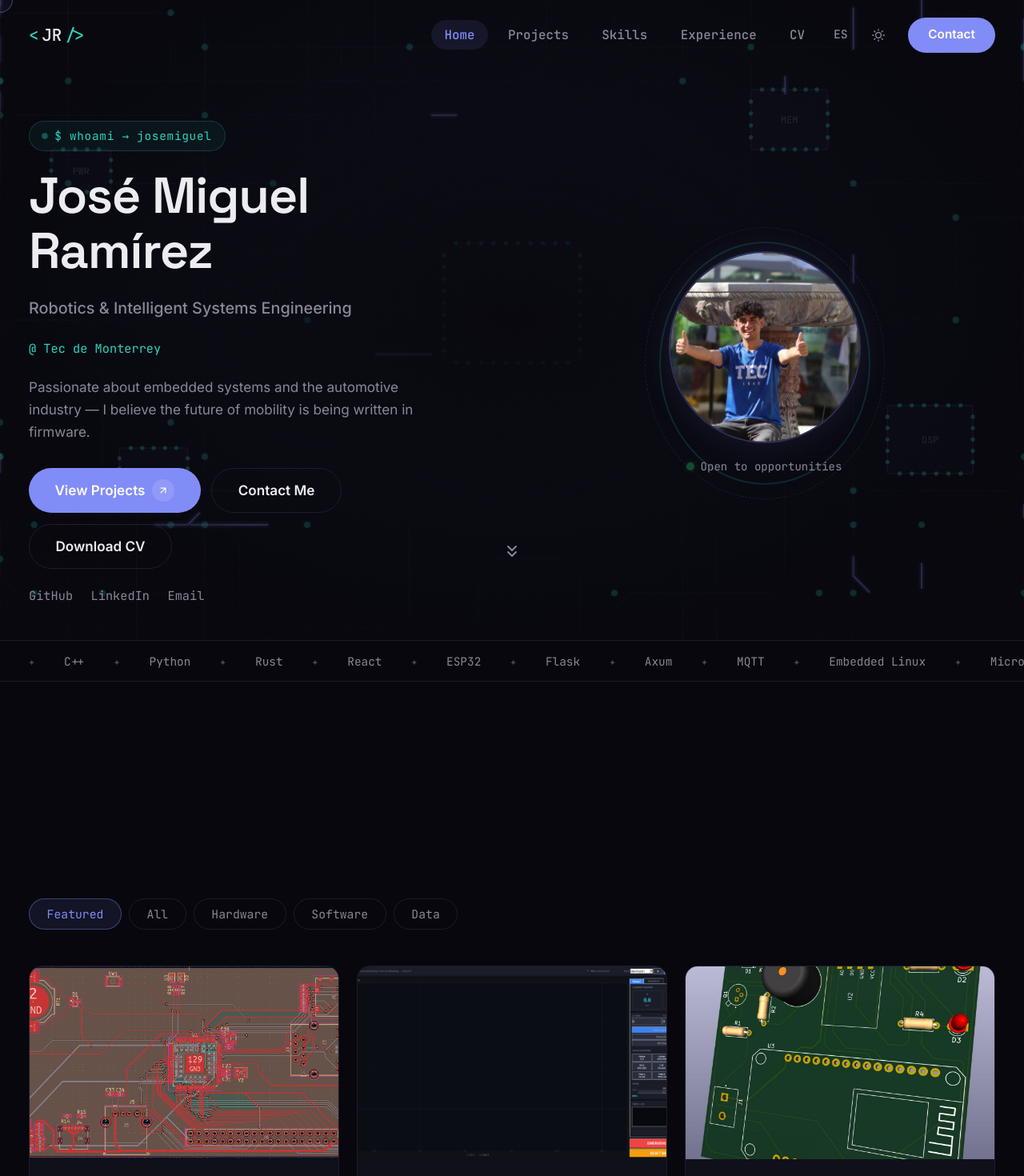
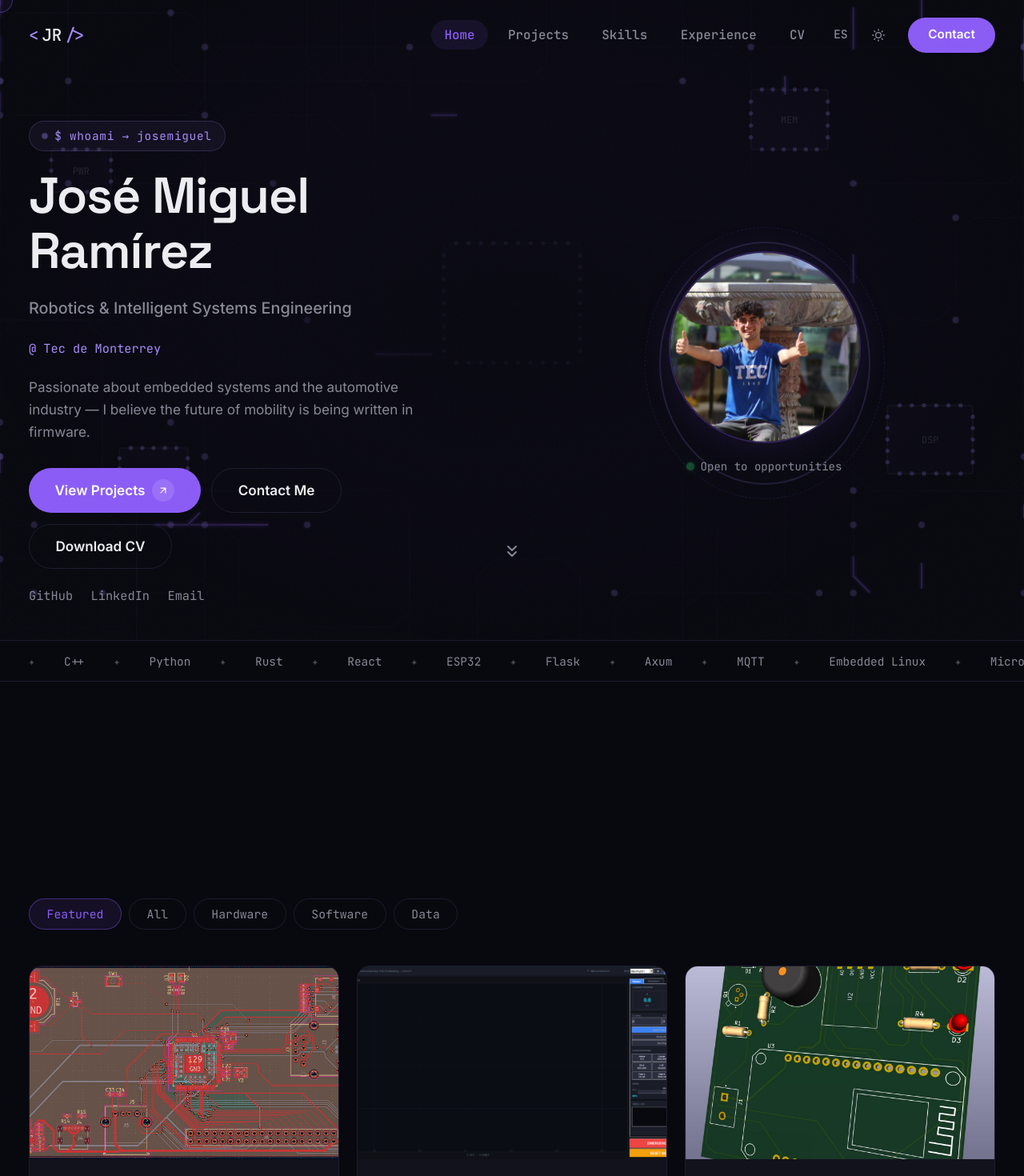
Before and after one commit to JmiguelRamriez/Portafolio, a React (Vite) app: page / in a window 1280 px wide. Shown: the top 1470 px of the page at 80% size. Built offline with nearby package versions, Linux system fonts and the light colour scheme.

Commit message:
unify palette around original purple (#8b5cf6), replace all indigo/teal references, i18n hero status

```diff
--- a/src/App.css
+++ b/src/App.css
@@ -87,12 +87,12 @@ nav.scrolled {
 
 .nav-link:hover {
   color: var(--text);
-  background: rgba(129, 140, 248, 0.08);
+  background: rgba(139, 92, 246, 0.08);
 }
 
 .nav-link.active {
   color: var(--accent);
-  background: rgba(129, 140, 248, 0.1);
+  background: rgba(139, 92, 246, 0.1);
 }
 
 .nav-cta {
@@ -273,7 +273,7 @@ nav.scrolled {
   position: absolute;
   inset: -12px;
   border-radius: 50%;
-  border: 2px solid rgba(45, 212, 191, 0.15);
+  border: 2px solid rgba(167, 139, 250, 0.15);
   z-index: 0;
 }
 
@@ -282,7 +282,7 @@ nav.scrolled {
   position: absolute;
   inset: -20px;
   border-radius: 50%;
-  border: 1px dashed rgba(129, 140, 248, 0.15);
+  border: 1px dashed rgba(139, 92, 246, 0.15);
 }
 
 .hero-photo {
@@ -292,10 +292,10 @@ nav.scrolled {
   height: 240px;
   border-radius: 50%;
   overflow: hidden;
-  border: 2px solid rgba(129, 140, 248, 0.3);
+  border: 2px solid rgba(139, 92, 246, 0.3);
   box-shadow:
-    0 0 40px rgba(129, 140, 248, 0.12),
-    inset 0 0 40px rgba(129, 140, 248, 0.04);
+    0 0 40px rgba(139, 92, 246, 0.12),
+    inset 0 0 40px rgba(139, 92, 246, 0.04);
   opacity: 0;
   animation: photo-reveal 0.8s cubic-bezier(0.16, 1, 0.3, 1) 0.3s forwards;
 }
@@ -304,14 +304,14 @@ nav.scrolled {
   from {
     opacity: 0;
     transform: scale(0.88);
-    box-shadow: 0 0 0px rgba(129, 140, 248, 0);
+    box-shadow: 0 0 0px rgba(139, 92, 246, 0);
   }
   to {
     opacity: 1;
     transform: scale(1);
     box-shadow:
-      0 0 40px rgba(129, 140, 248, 0.12),
-      inset 0 0 40px rgba(129, 140, 248, 0.04);
+      0 0 40px rgba(139, 92, 246, 0.12),
+      inset 0 0 40px rgba(139, 92, 246, 0.04);
   }
 }
 
--- a/src/components/BackToTop.css
+++ b/src/components/BackToTop.css
@@ -6,7 +6,7 @@
   width: 44px;
   height: 44px;
   border-radius: 50%;
-  border: 1px solid rgba(129, 140, 248, 0.3);
+  border: 1px solid rgba(139, 92, 246, 0.3);
   background: rgba(7, 7, 13, 0.85);
   backdrop-filter: blur(8px);
   color: var(--accent);
@@ -28,7 +28,7 @@
 
 .back-to-top:hover {
   border-color: var(--accent);
-  box-shadow: 0 0 20px rgba(129, 140, 248, 0.25);
+  box-shadow: 0 0 20px rgba(139, 92, 246, 0.25);
 }
 
 @media (max-width: 768px) {
--- a/src/components/CircuitBg.css
+++ b/src/components/CircuitBg.css
@@ -46,14 +46,14 @@
 }
 
 .chip rect {
-  fill: rgba(129, 140, 248, 0.03);
+  fill: rgba(139, 92, 246, 0.03);
   stroke: var(--border);
   stroke-width: 1.4;
   transition: fill 0.25s, stroke 0.25s, filter 0.25s;
 }
 
 .chip.active rect {
-  fill: rgba(129, 140, 248, 0.1);
+  fill: rgba(139, 92, 246, 0.1);
   stroke: var(--accent);
   filter: drop-shadow(0 0 6px var(--accent));
 }
--- a/src/components/Contact.css
+++ b/src/components/Contact.css
@@ -49,8 +49,8 @@
   width: 44px;
   height: 44px;
   border-radius: 12px;
-  background: rgba(129, 140, 248, 0.08);
-  border: 1px solid rgba(129, 140, 248, 0.2);
+  background: rgba(139, 92, 246, 0.08);
+  border: 1px solid rgba(139, 92, 246, 0.2);
   display: flex;
   align-items: center;
   justify-content: center;
@@ -182,8 +182,8 @@ a.contact-info-value:hover {
 .form-group input:focus,
 .form-group textarea:focus {
   border-color: var(--accent);
-  background: rgba(129, 140, 248, 0.04);
-  box-shadow: 0 0 0 3px rgba(129, 140, 248, 0.1);
+  background: rgba(139, 92, 246, 0.04);
+  box-shadow: 0 0 0 3px rgba(139, 92, 246, 0.1);
 }
 
 .btn-loading {
--- a/src/components/Cursor.css
+++ b/src/components/Cursor.css
@@ -19,8 +19,8 @@
 .cursor-follower {
   width: 32px;
   height: 32px;
-  border: 1.5px solid rgba(129, 140, 248, 0.4);
-  background: rgba(129, 140, 248, 0.05);
+  border: 1.5px solid rgba(139, 92, 246, 0.4);
+  background: rgba(139, 92, 246, 0.05);
   left: -100px;
   top: -100px;
 }
@@ -32,12 +32,12 @@
 }
 
 .cursor-dot.cursor-link {
-  background: rgba(129, 140, 248, 0.15);
+  background: rgba(139, 92, 246, 0.15);
 }
 
 .cursor-follower.cursor-link {
   border-color: var(--accent);
-  background: rgba(129, 140, 248, 0.1);
+  background: rgba(139, 92, 246, 0.1);
 }
 
 .cursor-dot.cursor-cta,
@@ -47,12 +47,12 @@
 }
 
 .cursor-dot.cursor-cta {
-  background: rgba(129, 140, 248, 0.2);
+  background: rgba(139, 92, 246, 0.2);
 }
 
 .cursor-follower.cursor-cta {
   border-color: var(--accent);
-  background: rgba(129, 140, 248, 0.15);
+  background: rgba(139, 92, 246, 0.15);
 }
 
 .cursor-dot.cursor-logo,
@@ -62,13 +62,13 @@
 }
 
 .cursor-dot.cursor-logo {
-  background: rgba(129, 140, 248, 0.25);
+  background: rgba(139, 92, 246, 0.25);
 }
 
 .cursor-follower.cursor-logo {
   border-color: var(--accent);
   border-width: 2px;
-  background: rgba(129, 140, 248, 0.12);
+  background: rgba(139, 92, 246, 0.12);
 }
 
 @media (hover: none) and (pointer: coarse) {
--- a/src/components/Experience.css
+++ b/src/components/Experience.css
@@ -40,8 +40,8 @@
 }
 
 .exp-card:hover {
-  border-color: rgba(129, 140, 248, 0.25);
-  box-shadow: 0 8px 30px rgba(129, 140, 248, 0.08);
+  border-color: rgba(139, 92, 246, 0.25);
+  box-shadow: 0 8px 30px rgba(139, 92, 246, 0.08);
 }
 
 .exp-header {
--- a/src/components/Project.css
+++ b/src/components/Project.css
@@ -21,14 +21,14 @@
 
 .projects-tab:hover {
   color: var(--text);
-  border-color: rgba(129, 140, 248, 0.3);
-  background: rgba(129, 140, 248, 0.06);
+  border-color: rgba(139, 92, 246, 0.3);
+  background: rgba(139, 92, 246, 0.06);
 }
 
 .projects-tab.active {
   color: var(--accent);
-  border-color: rgba(129, 140, 248, 0.4);
-  background: rgba(129, 140, 248, 0.1);
+  border-color: rgba(139, 92, 246, 0.4);
+  background: rgba(139, 92, 246, 0.1);
 }
 
 /* ─── Grid ─── */
@@ -71,11 +71,11 @@
 }
 
 .project-card:hover {
-  border-color: rgba(129, 140, 248, 0.3);
+  border-color: rgba(139, 92, 246, 0.3);
   transform: translateY(-3px);
   box-shadow:
-    0 12px 40px rgba(129, 140, 248, 0.08),
-    0 0 0 1px rgba(129, 140, 248, 0.1);
+    0 12px 40px rgba(139, 92, 246, 0.08),
+    0 0 0 1px rgba(139, 92, 246, 0.1);
 }
 
 .project-card-image {
@@ -129,7 +129,7 @@
   gap: 0.4rem;
   padding: 0.5rem 1.2rem;
   border-radius: 100px;
-  background: rgba(129, 140, 248, 0.2);
+  background: rgba(139, 92, 246, 0.2);
   backdrop-filter: blur(4px);
   border: 1px solid rgba(255, 255, 255, 0.15);
   transform: translateY(8px);
@@ -141,7 +141,7 @@
 }
 
 .project-card-link:hover {
-  background: rgba(129, 140, 248, 0.35);
+  background: rgba(139, 92, 246, 0.35);
 }
 
 /* ─── Card body ─── */
@@ -202,9 +202,9 @@
   font-size: 0.68rem;
   padding: 0.2rem 0.5rem;
   border-radius: 999px;
-  background: rgba(45, 212, 191, 0.07);
+  background: rgba(167, 139, 250, 0.07);
   color: var(--accent-technical);
-  border: 1px solid rgba(45, 212, 191, 0.15);
+  border: 1px solid rgba(167, 139, 250, 0.15);
 }
 
 .project-card-tags .tag-more {
@@ -254,7 +254,7 @@
 }
 
 .project-card:hover .placeholder-icon {
-  color: rgba(129, 140, 248, 0.2);
+  color: rgba(139, 92, 246, 0.2);
 }
 
 /* ─── Modal ─── */
@@ -410,9 +410,9 @@
   font-size: 0.68rem;
   padding: 0.2rem 0.5rem;
   border-radius: 999px;
-  background: rgba(45, 212, 191, 0.07);
+  background: rgba(167, 139, 250, 0.07);
   color: var(--accent-technical);
-  border: 1px solid rgba(45, 212, 191, 0.15);
+  border: 1px solid rgba(167, 139, 250, 0.15);
 }
 
 .modal-description {
@@ -449,7 +449,7 @@
 .modal-doc-btn:hover {
   border-color: var(--accent);
   color: var(--accent);
-  background: rgba(129, 140, 248, 0.08);
+  background: rgba(139, 92, 246, 0.08);
   transform: translateY(-2px);
 }
 
--- a/src/components/hero.jsx
+++ b/src/components/hero.jsx
@@ -47,7 +47,7 @@ function Hero() {
             </div>
             <div className="hero-status">
               <span className="hero-status-dot" />
-              <span>Open to opportunities</span>
+              <span>{t('hero.status')}</span>
             </div>
           </div>
         </div>
--- a/src/i18n/translations.js
+++ b/src/i18n/translations.js
@@ -13,6 +13,7 @@ export const en = {
     subtitle: 'Robotics & Intelligent Systems Engineering',
     institution: '@ Tec de Monterrey',
     bio: 'Passionate about embedded systems and the automotive industry \u2014 I believe the future of mobility is being written in firmware.',
+    status: 'Open to opportunities',
     viewProjects: 'View Projects',
     contactMe: 'Contact Me',
     downloadCv: 'Download CV',
@@ -97,6 +98,7 @@ export const es = {
     subtitle: 'Ingenier\u00eda en Rob\u00f3tica y Sistemas Digitales',
     institution: '@ Tec de Monterrey',
     bio: 'Apasionado por los sistemas embebidos y la industria automotriz \u2014 creo que el futuro de la movilidad se escribe en firmware.',
+    status: 'Disponible para oportunidades',
     viewProjects: 'Ver Proyectos',
     contactMe: 'Cont\u00e1ctame',
     downloadCv: 'Descargar CV',
--- a/src/index.css
+++ b/src/index.css
@@ -1,9 +1,9 @@
 :root,
 [data-theme="dark"] {
-  --bg: #07070d;
-  --surface: #10101a;
-  --accent: #818cf8;
-  --accent-technical: #2dd4bf;
+  --bg: #08080f;
+  --surface: #12121c;
+  --accent: #8b5cf6;
+  --accent-technical: #a78bfa;
   --text: #ededf2;
   --text-secondary: #888896;
   --border: #1c1c2e;
@@ -30,8 +30,8 @@
 [data-theme="light"] {
   --bg: #f5f6fa;
   --surface: #ffffff;
-  --accent: #6d5ae0;
-  --accent-technical: #0d9488;
+  --accent: #7c3aed;
+  --accent-technical: #a78bfa;
   --text: #0b0e1a;
   --text-secondary: #5a5d72;
   --border: #dedee8;
@@ -42,12 +42,12 @@
 }
 
 [data-theme="light"] .section-tag {
-  border-color: rgba(109, 90, 224, 0.2);
-  background: rgba(109, 90, 224, 0.06);
+  border-color: rgba(124, 58, 237, 0.2);
+  background: rgba(124, 58, 237, 0.06);
 }
 
 [data-theme="light"] .btn-outline:hover {
-  background: rgba(109, 90, 224, 0.06);
+  background: rgba(124, 58, 237, 0.06);
 }
 
 [data-theme="light"] .ticker-bar {
@@ -76,7 +76,7 @@
 }
 
 [data-theme="light"] .ic-core {
-  stroke: rgba(109, 90, 224, 0.1);
+  stroke: rgba(124, 58, 237, 0.1);
 }
 
 [data-theme="light"] .nav-overlay {
@@ -102,7 +102,7 @@
 
 .nav-toggle:hover {
   color: var(--accent);
-  background: rgba(129, 140, 248, 0.08);
+  background: rgba(139, 92, 246, 0.08);
 }
 
 .lang-toggle {
@@ -214,7 +214,7 @@ code {
 .btn-primary:hover {
   filter: brightness(1.1);
   transform: translateY(-2px);
-  box-shadow: 0 8px 30px rgba(129, 140, 248, 0.25);
+  box-shadow: 0 8px 30px rgba(139, 92, 246, 0.25);
 }
 
 .btn-primary:active {
@@ -230,7 +230,7 @@ code {
 .btn-outline:hover {
   border-color: var(--accent);
   color: var(--accent);
-  background: rgba(129, 140, 248, 0.08);
+  background: rgba(139, 92, 246, 0.08);
   transform: translateY(-2px);
 }
 
@@ -264,8 +264,8 @@ code {
   gap: 0.5rem;
   padding: 0.35rem 0.9rem;
   border-radius: 100px;
-  border: 1px solid rgba(45, 212, 191, 0.2);
-  background: rgba(45, 212, 191, 0.06);
+  border: 1px solid rgba(167, 139, 250, 0.2);
+  background: rgba(167, 139, 250, 0.06);
 }
 
 .tag-dot {
```
